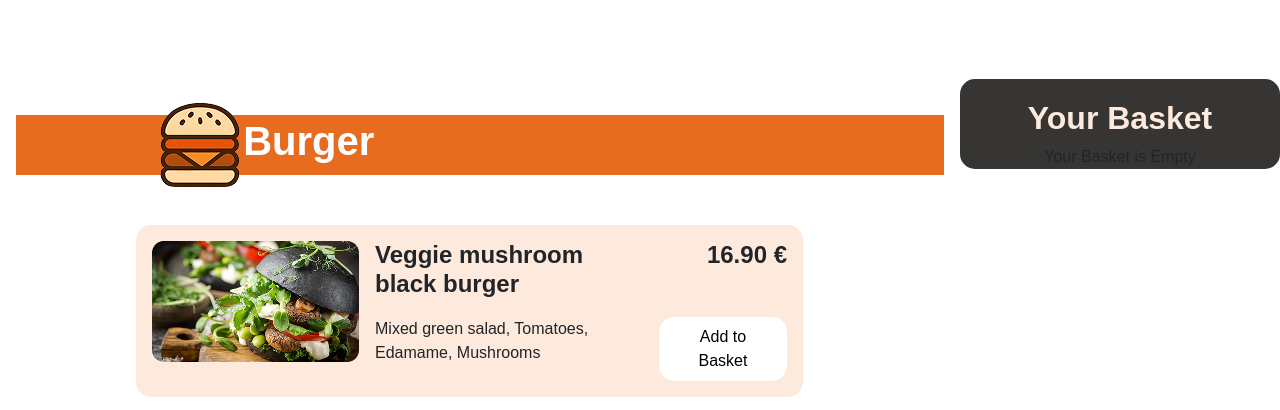
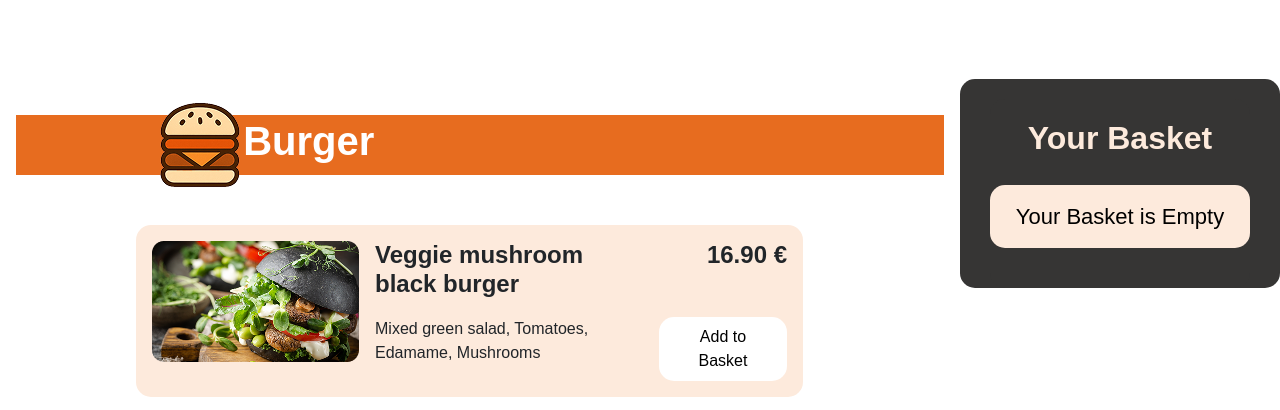
Before and after one commit to CodeByRAV/BestellApp, a website: page index.html in a window 1280 px wide. Shown: the part 789-1199 px from the top of the page. Drawn offline with nearby package versions, Linux system fonts and the light colour scheme; files whose address does not match are found by name; a web font is replaced by a local one.

Commit message:
style: styled empty basket and basket items

```diff
--- a/CSS/basket.css
+++ b/CSS/basket.css
@@ -48,8 +48,14 @@
 
 .basket-items {
     background-color: #FDEADC;
-    border-radius: 15%;
+    border-radius: 15px;
+    padding: 10px;
     width: 260px;
+    gap: 20px;
+}
+
+.basket-item {
+    padding: 10px;
 }
 
 .checkout-button {
@@ -64,3 +70,23 @@
     font-weight: 600;
     font-size: 16px;
 }
+
+.empty-basket {
+    display: flex;
+    justify-content: center;
+    background-color: #FDEADC;
+    padding: 15px;
+    margin-bottom: 40px;
+    border-radius: 15px;
+    width: 260px;
+}
+
+.basket-header-empty {
+    margin-top: 20px;
+    margin-bottom: 20px;
+}
+
+.basket-amount-price {
+    display: flex;
+    justify-content: space-between;
+}
--- a/CSS/font.css
+++ b/CSS/font.css
@@ -91,3 +91,10 @@ body {
     font-weight: 700;
     font-size: 22px;
 }
+
+.empty-basket {
+    font-family: "Palanquin", sans-serif;
+    font: 600;
+    font-size: 22px;
+    color: black;
+}
```
